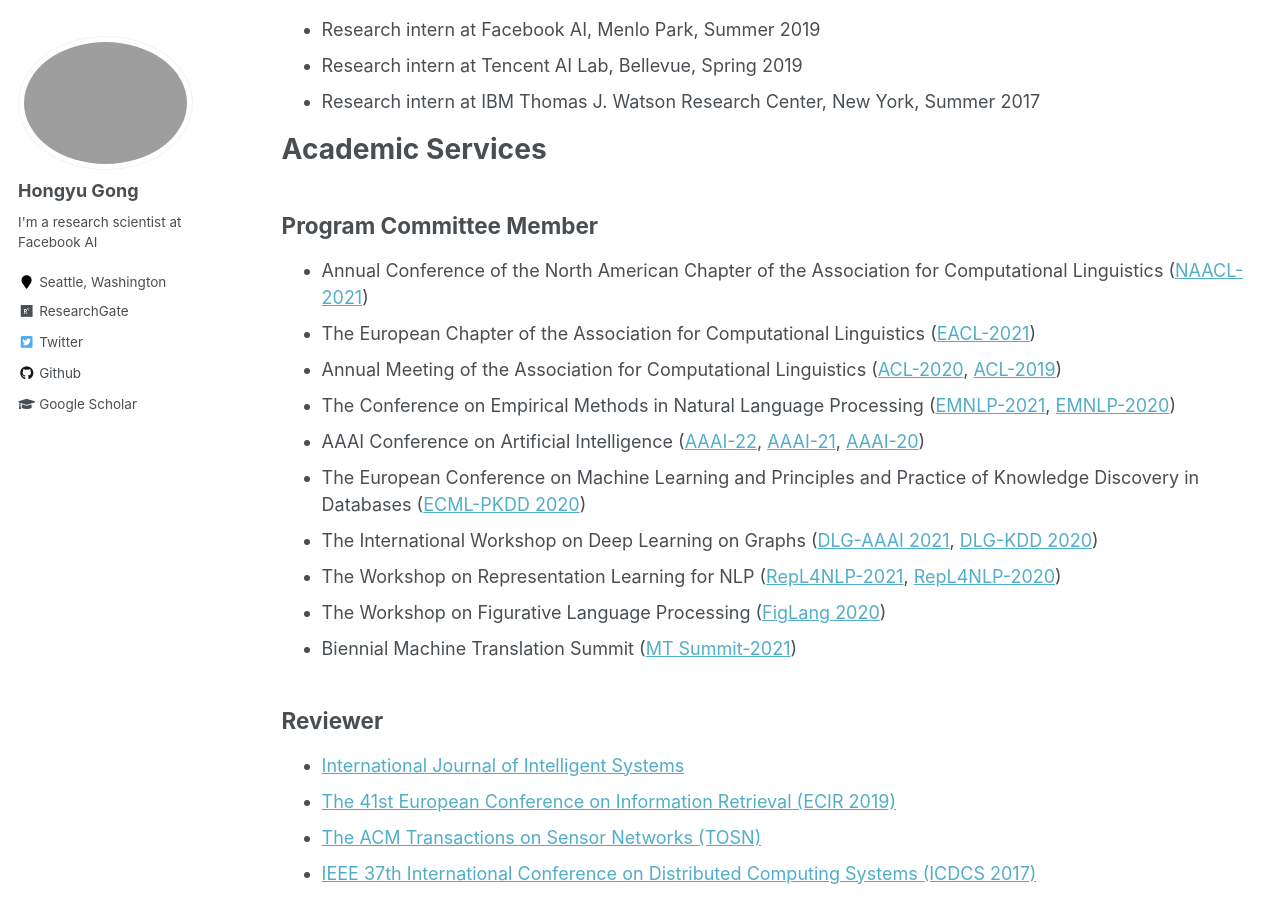
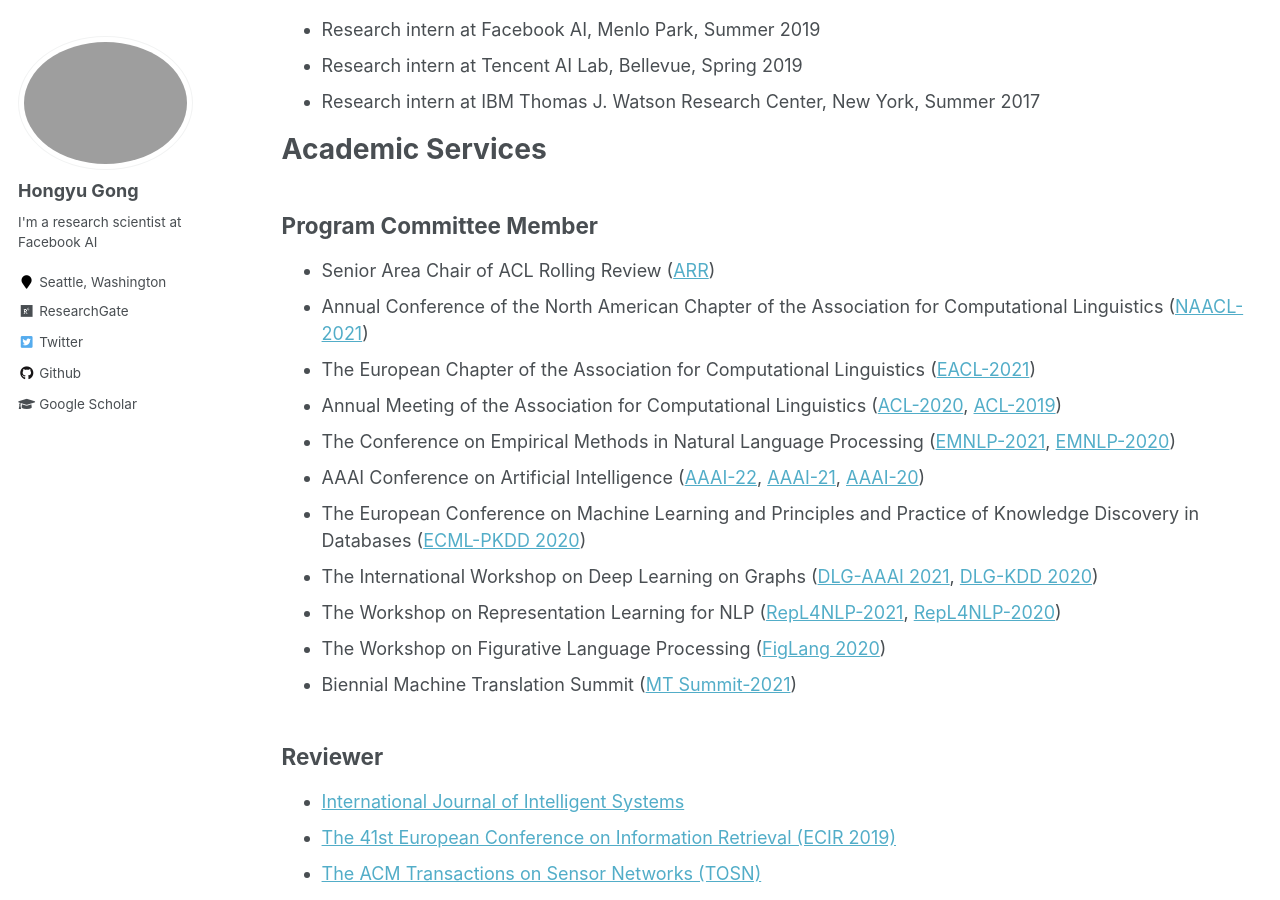
Before and after one commit to HongyuGong/HongyuGong.github.io, a Jekyll site: the page built from _pages/cv.md, in a window 1280 px wide and 900 px high, scrolled down 365 px. Built offline with Jekyll 4.4.1, drawn with Linux system fonts in a browser that asks for light colours.

Commit message:
Update cv.md

```diff
--- a/_pages/cv.md
+++ b/_pages/cv.md
@@ -24,6 +24,7 @@
 Academic Services
 ======
 ## Program Committee Member
+* Senior Area Chair of ACL Rolling Review ([ARR](https://aclrollingreview.org/sacs))
 * Annual Conference of the North American Chapter of the Association for Computational Linguistics ([NAACL-2021](https://2021.naacl.org/))
 * The European Chapter of the Association for Computational Linguistics ([EACL-2021](https://2021.eacl.org/))
 * Annual Meeting of the Association for Computational Linguistics ([ACL-2020](https://acl2020.org/), [ACL-2019](http://www.acl2019.org))
```
